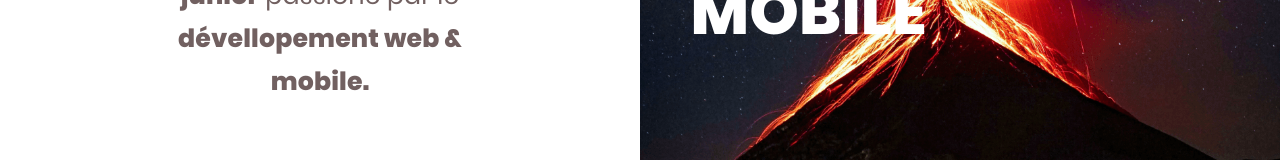
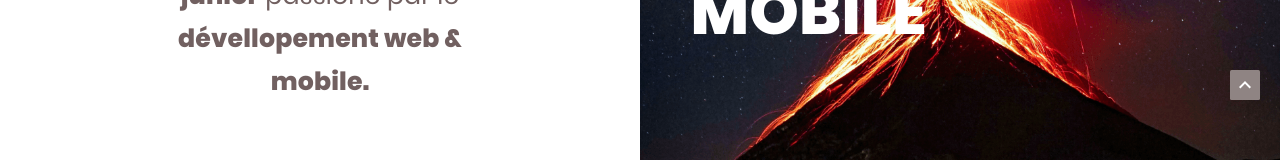
Before and after one commit to kaayso/Portfolio, a React (Create React App) app: page / in a window 1280 px wide. Shown: the part 500-660 px from the top of the page. Built offline with nearby package versions, Linux system fonts and the light colour scheme; no server answers.

Commit message:
toTopBtn (doesn't work)

```diff
--- a/src/app.jsx
+++ b/src/app.jsx
@@ -8,6 +8,7 @@ import Home from 'containers/home/home';
 import PDescription from 'containers/pDescription/pDescription';
 import Footer from 'containers/footer/footer';
 import Contact from 'containers/contact/contact';
+import ToTopBtn from 'components/toTopBtn/toTopBtn';
 
 function App() {
   const [visible, setLoaderVisibility] = useState(true);
@@ -44,6 +45,7 @@ function App() {
           position="bottom"
         />
         <NavBar toggleContactDrawer={toggleDrawer} />
+        <ToTopBtn />
         <Switch>
           <Route exact path="/" component={Home} />
           <Route path="/:slug" component={PDescription} />
--- /dev/null
+++ b/src/components/toTopBtn/toTopBtn.jsx
@@ -0,0 +1,12 @@
+import React from 'react';
+import IconButton from '@material-ui/core/IconButton';
+import KeyboardArrowUpIcon from '@material-ui/icons/KeyboardArrowUp';
+import './toTopBtn.css';
+
+export default function ToTopBtn() {
+  return (
+    <IconButton href="#app-root" className="toTopBtn ">
+      <KeyboardArrowUpIcon />
+    </IconButton>
+  );
+}
--- /dev/null
+++ b/src/components/toTopBtn/toTopBtn.scss
@@ -0,0 +1,26 @@
+@import 'app.scss';
+
+.toTopBtn.MuiButtonBase-root {
+  position: fixed;
+  bottom: 25%;
+  right: 20px;
+  height: 30px;
+  width: 30px;
+  background-color: $primary-light-brown;
+  z-index: 98;
+  display: flex;
+  justify-content: center;
+  align-items: center;
+  padding: 0;
+  border-radius: 5%;
+
+  &:hover {
+    background-color: rgb(164, 151, 150);
+  }
+
+  svg {
+    path {
+      fill: #FFF;
+    }
+  }
+}
--- a/src/containers/home/home.jsx
+++ b/src/containers/home/home.jsx
@@ -5,16 +5,51 @@ import Cv from 'containers/cv/cv';
 import Projects from 'containers/projects/projects';
 import Route from 'containers/route/route';
 import Skills from 'containers/skills/skills';
+import { gsap } from 'gsap';
+import { useIntersection } from 'react-use';
+import useMediaQuery from '@material-ui/core/useMediaQuery';
 
 export default function Home() {
+  const mobileBreakPoint = useMediaQuery('(max-width:959px)');
+  const myRef = React.useRef(null);
+  const THRESHOLD = 0.4;
+
+  const intersection = useIntersection(myRef, {
+    root: null,
+    rootMargin: '0px',
+    threshold: THRESHOLD,
+  });
+
+  const animationsIn = (element1) => {
+    console.log('animationsIn');
+    gsap.to(element1, 1, {
+      ease: 'elastic',
+      x: 0,
+      opacity: 1,
+    });
+  };
+  const animationsOut = (element1) => {
+    console.log('animationsOut');
+    console.log(intersection && intersection.intersectionRatio);
+
+    gsap.to(element1, 1, {
+      x: 80,
+      ease: 'power4.out',
+      opacity: 1,
+    });
+  };
+
+  intersection && intersection.intersectionRatio > THRESHOLD
+    ? animationsIn('.toTopBtn')
+    : animationsOut('.toTopBtn');
   return (
-    <>
+    <div ref={myRef}>
       <Introduction />
       <Development />
       <Cv />
       <Projects />
       <Route />
       <Skills />
-    </>
+    </div>
   );
 }
```
